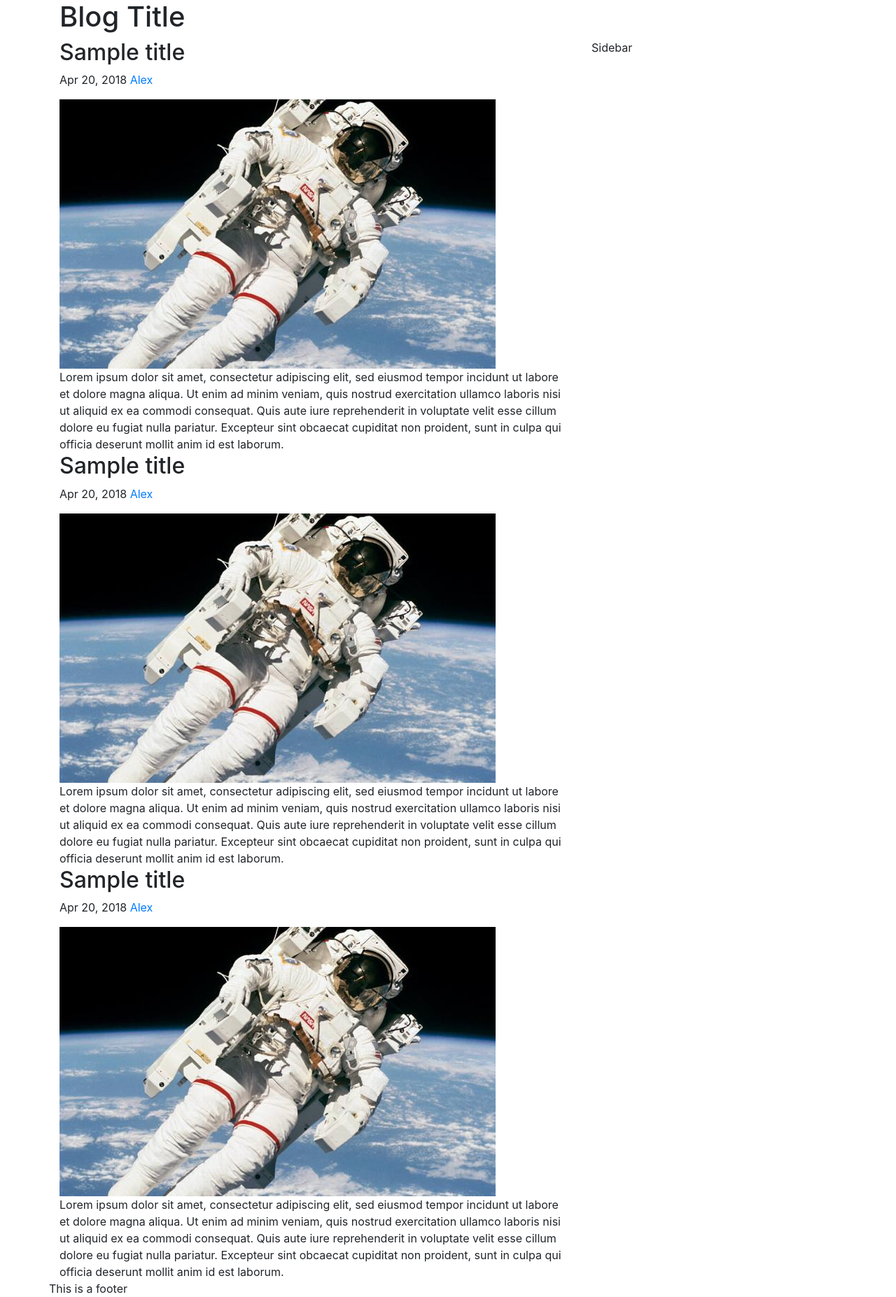
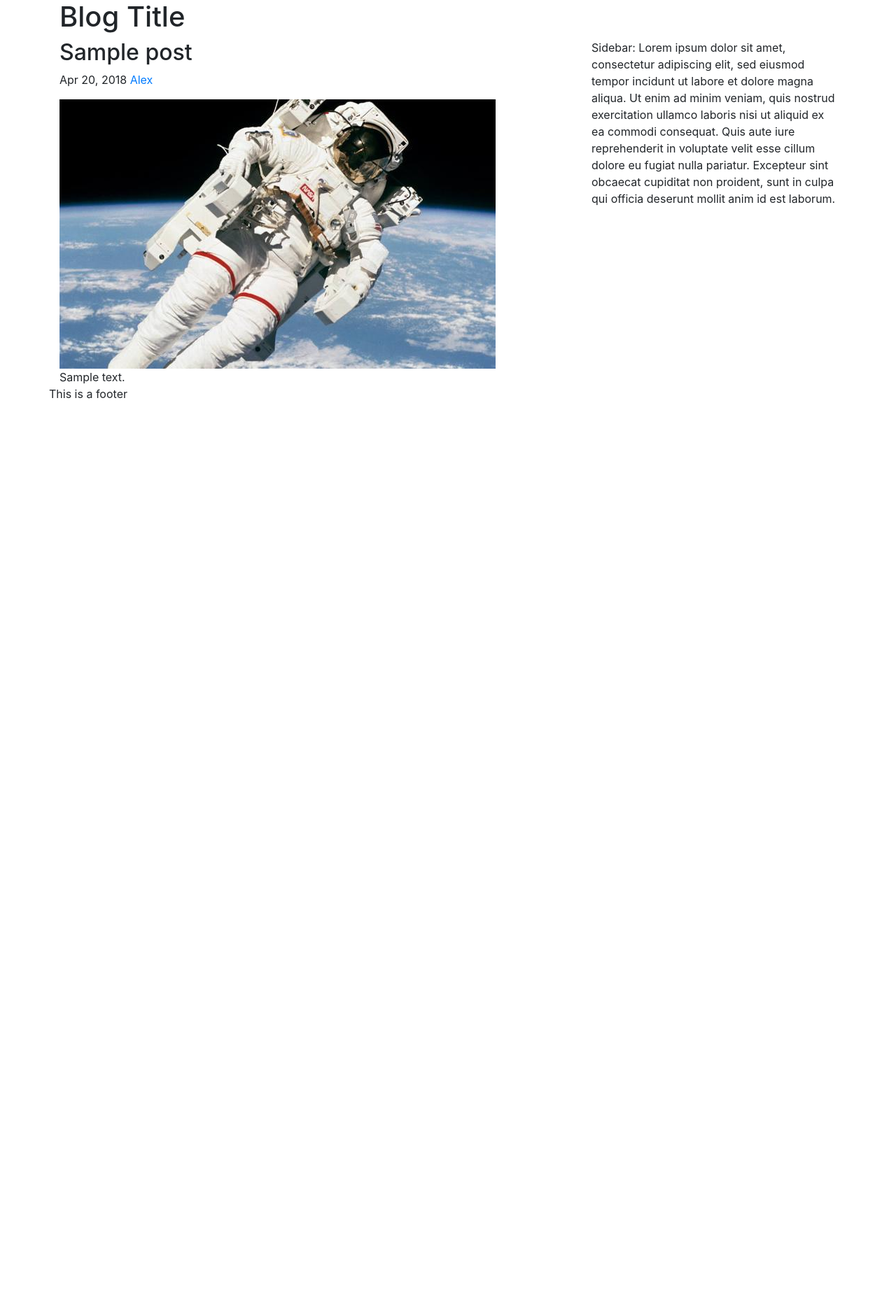
Before and after one commit to jmacalupur/blogInPhp, a PHP site: page / in a window 1280 px wide. Shown: the whole page at 70% size. After the commit the page ends 570 px from the top, so only its background shows below. Run offline with PHP 8.4, Linux system fonts and the light colour scheme; tables that the repository leaves empty or names only in its code hold one stand-in row (values such as "Sample post").

Commit message:
Base de datos creada, conectada a index

```diff
--- a/index.php
+++ b/index.php
@@ -1,3 +1,11 @@
+
+<?php
+include_once 'config.php';
+$query = $pdo->prepare('SELECT * FROM blog_posts ORDER BY id DESC');
+$query->execute();
+
+$blogPosts = $query->fetchAll(PDO::FETCH_ASSOC);
+ ?>
 
 <!DOCTYPE html>
 <html>
@@ -15,39 +23,24 @@
 		</div>
 		<div class="row">
 				<div class="col-md-8">
-					<div class="blog-post">
-						<h2>Sample title</h2>
-						<p>Apr 20, 2018 <a href="">Alex</a></p>
-						<div class="blog-post-image">
-							<img src="images/atronauta.jpg" alt="">
-						</div>
-						<div class="blog-post-content">
-							Lorem ipsum dolor sit amet, consectetur adipiscing elit, sed eiusmod tempor incidunt ut labore et dolore magna aliqua. Ut enim ad minim veniam, quis nostrud exercitation ullamco laboris nisi ut aliquid ex ea commodi consequat. Quis aute iure reprehenderit in voluptate velit esse cillum dolore eu fugiat nulla pariatur. Excepteur sint obcaecat cupiditat non proident, sunt in culpa qui officia deserunt mollit anim id est laborum.
-						</div>
-					</div>
-					<div class="blog-post">
-						<h2>Sample title</h2>
-						<p>Apr 20, 2018 <a href="">Alex</a></p>
-						<div class="blog-post-image">
-							<img src="images/atronauta.jpg" alt="">
-						</div>
-						<div class="blog-post-content">
-							Lorem ipsum dolor sit amet, consectetur adipiscing elit, sed eiusmod tempor incidunt ut labore et dolore magna aliqua. Ut enim ad minim veniam, quis nostrud exercitation ullamco laboris nisi ut aliquid ex ea commodi consequat. Quis aute iure reprehenderit in voluptate velit esse cillum dolore eu fugiat nulla pariatur. Excepteur sint obcaecat cupiditat non proident, sunt in culpa qui officia deserunt mollit anim id est laborum.
-						</div>
-					</div>
-					<div class="blog-post">
-						<h2>Sample title</h2>
-						<p>Apr 20, 2018 <a href="">Alex</a></p>
-						<div class="blog-post-image">
-							<img src="images/atronauta.jpg" alt="">
-						</div>
-						<div class="blog-post-content">
-							Lorem ipsum dolor sit amet, consectetur adipiscing elit, sed eiusmod tempor incidunt ut labore et dolore magna aliqua. Ut enim ad minim veniam, quis nostrud exercitation ullamco laboris nisi ut aliquid ex ea commodi consequat. Quis aute iure reprehenderit in voluptate velit esse cillum dolore eu fugiat nulla pariatur. Excepteur sint obcaecat cupiditat non proident, sunt in culpa qui officia deserunt mollit anim id est laborum.
-						</div>
-					</div>
+					<?php
+						foreach ($blogPosts as $blogPosts) {
+						echo '<div class="blog-post">';
+						echo '<h2>'.$blogPosts['title'].'</h2>';
+						echo '<p>Apr 20, 2018 <a href="">Alex</a></p>';
+						echo '<div class="blog-post-image">';
+						echo '<img src="images/atronauta.jpg" alt="">';
+						echo '</div>';
+						echo '<div class="blog-post-content">';
+						echo $blogPosts['content'];
+						echo '</div>';
+						echo '</div>';
+						}
+					 ?>
+
 				</div>
 				<div class="col-md-4">
-					Sidebar
+					Sidebar: Lorem ipsum dolor sit amet, consectetur adipiscing elit, sed eiusmod tempor incidunt ut labore et dolore magna aliqua. Ut enim ad minim veniam, quis nostrud exercitation ullamco laboris nisi ut aliquid ex ea commodi consequat. Quis aute iure reprehenderit in voluptate velit esse cillum dolore eu fugiat nulla pariatur. Excepteur sint obcaecat cupiditat non proident, sunt in culpa qui officia deserunt mollit anim id est laborum.
 				</div>
 		</div>
 		<div class="row">
```
